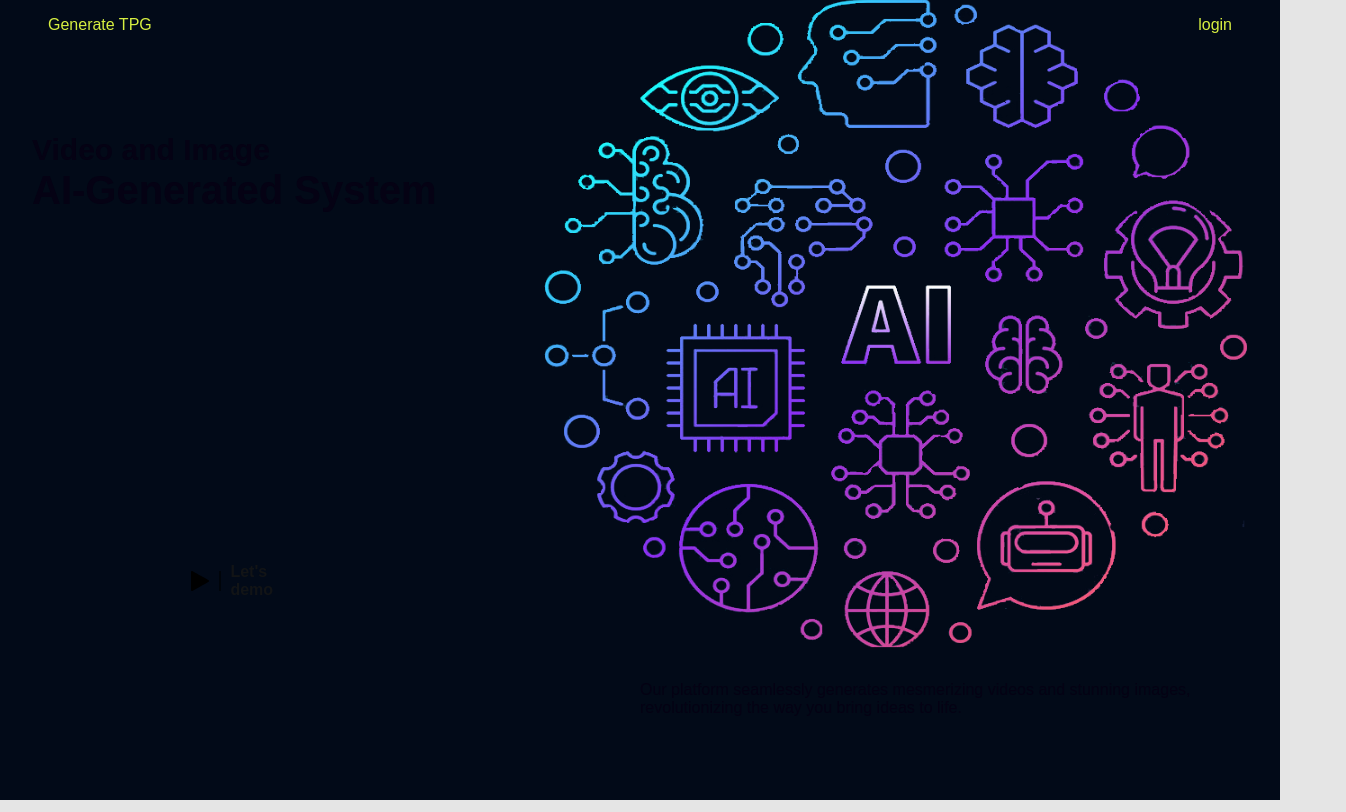
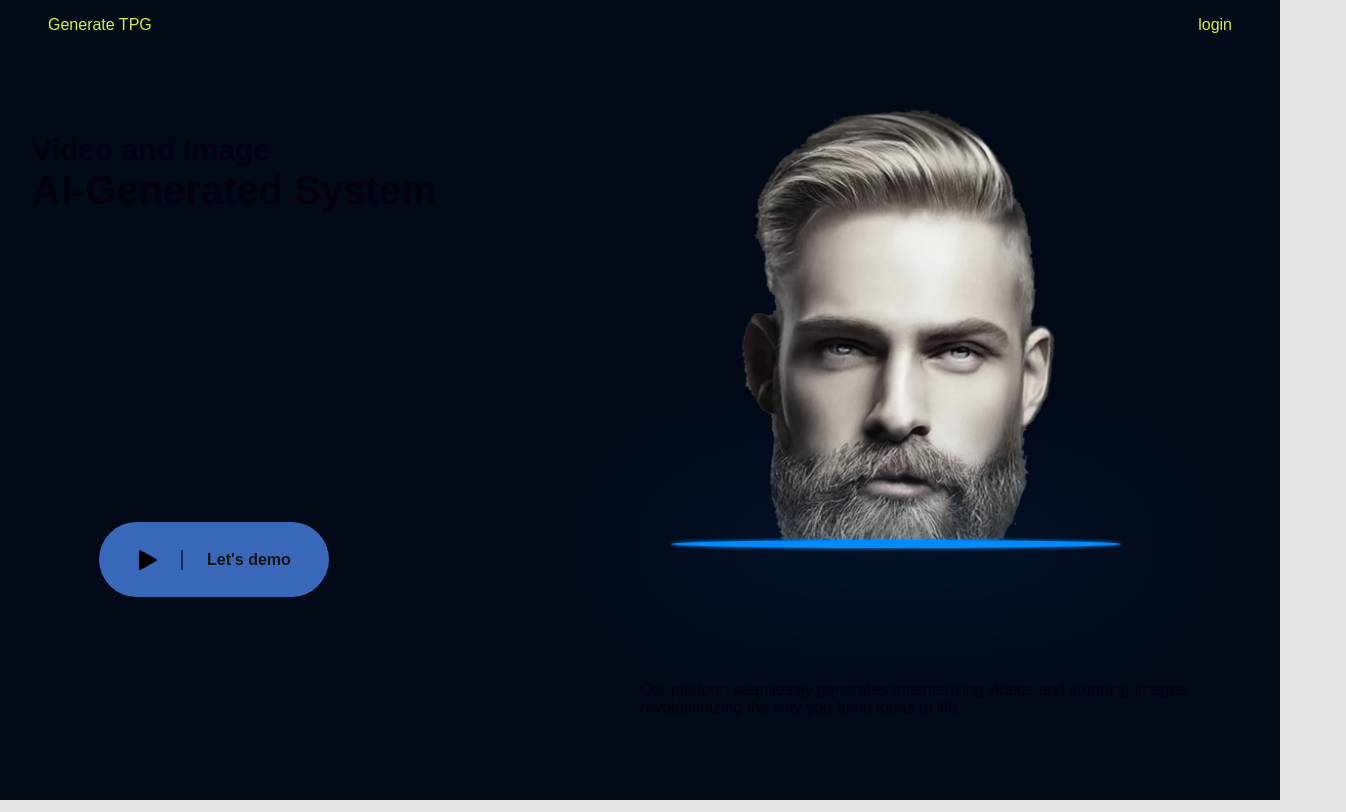
Before and after one commit to gregorisbachtsevanos/Generate-TPG, a React (Vite) app: page / in a window 1280 px wide. Shown: the whole page, 1346 px wide, since content can reach past the window. Built offline with nearby package versions, Linux system fonts and the light colour scheme.

Commit message:
add animation

```diff
--- a/src/features/Landing/Landing.tsx
+++ b/src/features/Landing/Landing.tsx
@@ -7,13 +7,16 @@ import Button from "../../components/Button";
 import MainLayout from "../../layout/MainLayout/MainLayout";
 import PlayIcon from "../../assets/icons/play.svg";
 import LineIcon from "../../assets/icons/line.svg";
+import Animation from "../../components/Animation/Animation";
 
 const Landing = () => {
 	return (
 		<MainLayout>
 			<Navbar />
 			<StyledImageContainer>
-				<img src={AiLogo} width={900} height={900} alt="ai-logo" />
+				<Animation />
+
+				{/* <img src={AiLogo} width={900} height={900} alt="ai-logo" /> */}
 			</StyledImageContainer>
 			<StyledPageContainer>
 				<div className="title">
@@ -22,11 +25,7 @@ const Landing = () => {
 				</div>
 				<div className="btn">
 					<Link to="/chat">
-						<Button
-							styleType="ghost"
-							size={"small"}
-							onClick={() => true}
-						>
+						<Button styleType="primary" size="big">
 							<img
 								src={PlayIcon}
 								width={20}
```
